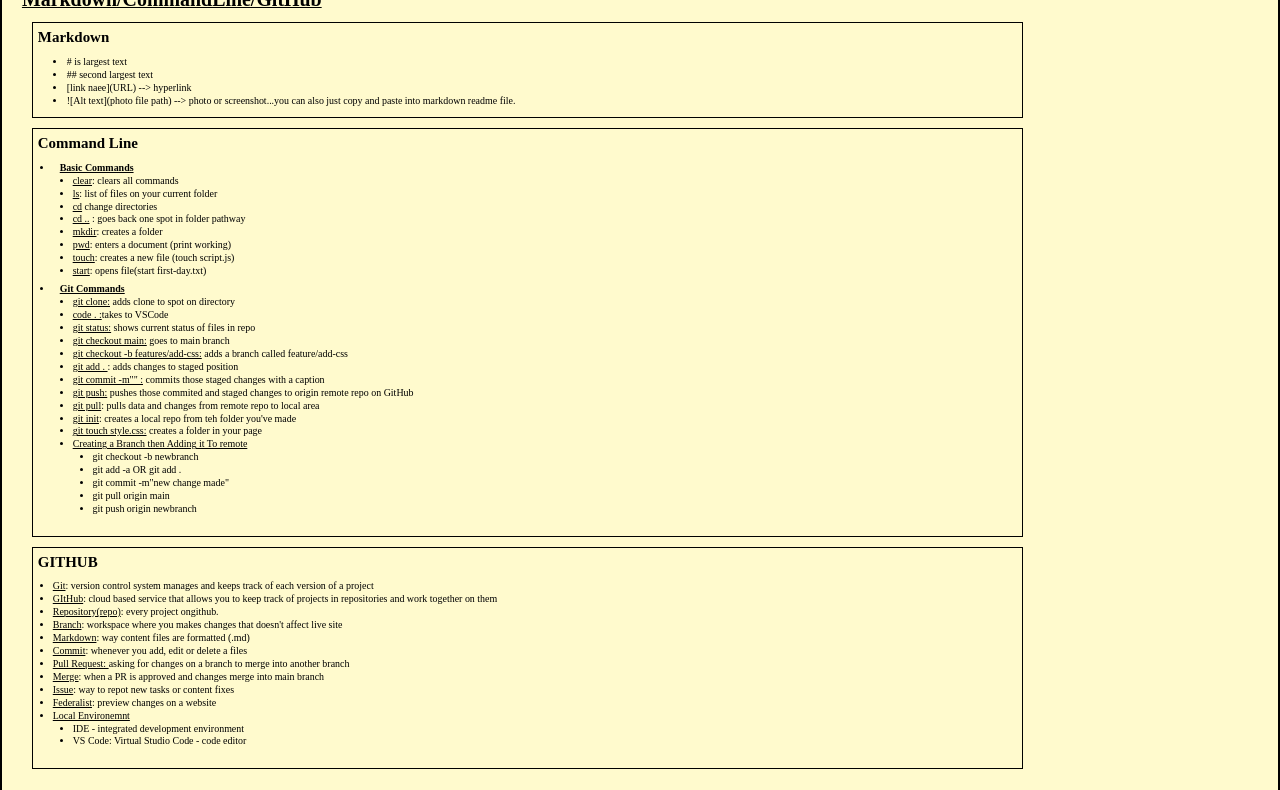
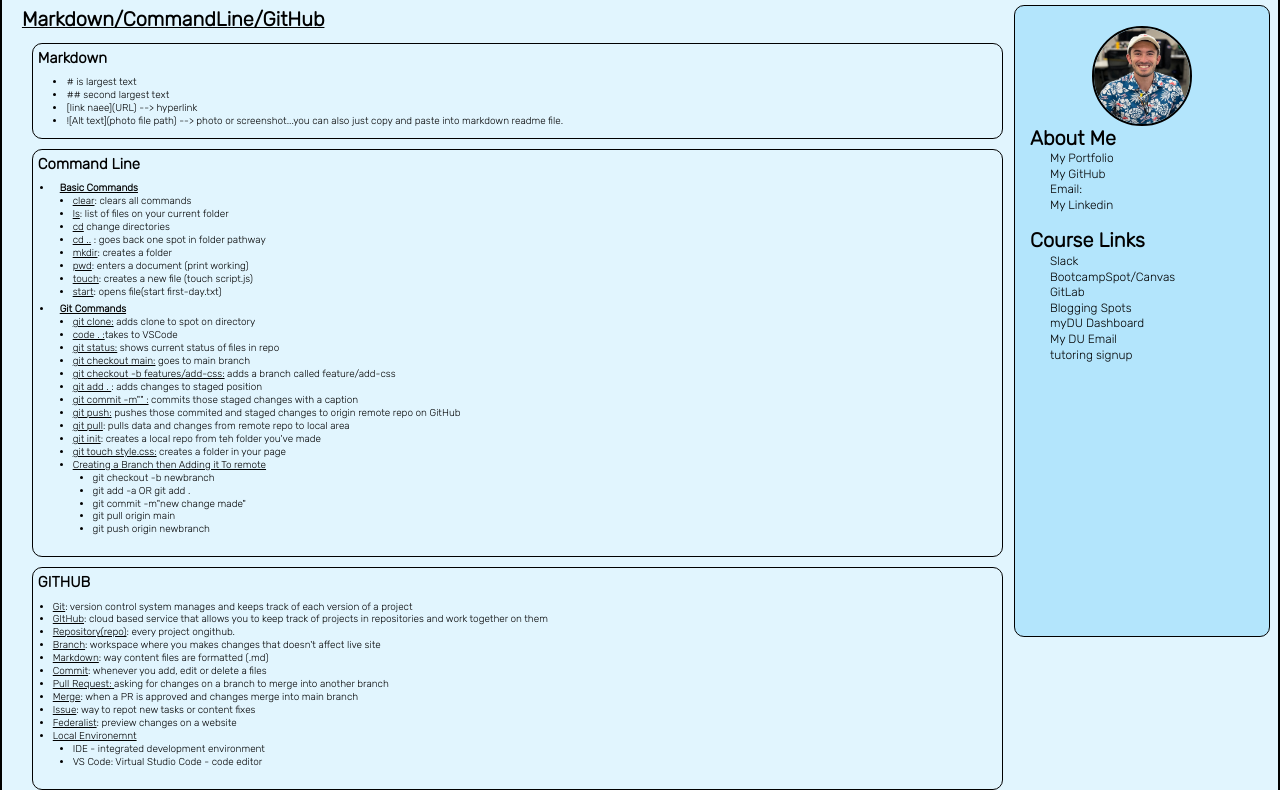
Before and after one commit to nfillip/fullstack-website-notes, a plain HTML site: page index.html in a window 1280 px wide. Shown: the part 115-905 px from the top of the page. Drawn offline with Linux system fonts and the light colour scheme; a web font is replaced by a local one.

Commit message:
finished aside, header, footer. Added more viewport units in for header and aside.

```diff
--- a/assets/style.css
+++ b/assets/style.css
@@ -6,7 +6,7 @@
   box-sizing: border-box;
   padding: 0;
   margin: 0;
-  font-family: serif;
+  font-family: 'Rubik', sans-serif;
 }
 
 body {
@@ -19,10 +19,12 @@
   justify-content: space-between;
   align-items: flex-end;
   width: 100%;
-  height: 8rem;
-  background-color: lightseagreen;
+  height: 13vh;
+  background-color: #01579b;
   color: black;
   border: 0.25rem solid black;
+  position: fixed;
+  top: 0rem;
 }
 
 header h1 {
@@ -38,6 +40,7 @@
   min-width: 30rem;
   margin-right: 2rem;
   margin-bottom: 0.25rem;
+  color: white;
 }
 
 .no-bullet {
@@ -46,40 +49,42 @@
 nav a {
   text-decoration: none;
   color: white;
+  font-size: 1.5rem;
+  margin: 2rem;
 }
-header nav ul:hover {
-  header nav ul {
-    text-decoration: underline;
-  }
+header a:hover {
+  text-decoration: underline;
+  box-shadow: 0px 0px 10px gray inset;
+
 }
 
 main {
   display: flex;
-  background-color: lemonchiffon;
+  background-color: #e1f5fe;
   border: 0.25rem solid black;
+  margin-top: 12.5vh;
 }
 
-.main-div-format {
-}
-div {
+main div {
   display: flex;
   flex-direction: column;
   width: 80%;
   height: 100%;
+
 }
-section {
+main div section {
   display: flex;
   flex-direction: column;
   margin-left: 2rem;
   margin-top: 2rem;
   margin-bottom: 1rem;
 }
-h2 {
+main div h2 {
   font-size: 2rem;
   text-decoration: underline;
   font-weight: bolder;
 }
-article {
+main article {
   display: flex;
   flex-direction: column;
   margin-top: 1rem;
@@ -87,6 +92,8 @@
 
   padding-bottom: 1rem;
   border: 0.15rem solid black;
+  border-radius: 1rem;
+  margin-right: 2rem;
 }
 
 h3 {
@@ -312,7 +319,72 @@
 
 aside {
   display: flex;
-  height: 100%;
-  background-color: purple;
+  position: fixed;
+  top: 15vh;
+  right: 0rem;
+  flex-direction: column;
+
+  height: 79vh;
+  background-color: #b3e5fc;
+  border: .15rem solid black;
+  border-radius: 1rem;
   width: 20%;
+  margin-right: 1rem;
+  margin-bottom: 2rem;
 }
+
+aside a:link,
+aside a:visited {
+  color: black;
+  text-decoration: none;
+  font-size: 1.2rem;
+}
+
+aside ul {
+  list-style-type: none;
+}
+aside ul li:hover {
+  list-style-type: disclosure-closed;
+}
+aside a:hover {
+  text-decoration: underline;
+  font-size: 1.6rem;
+}
+aside img:hover {
+    height: 30rem;
+    width: 30rem;
+    border-radius: 0;
+
+}
+.profile-photo-size {
+  height: 10rem;
+  width: 10rem;
+  border-radius: 50%;
+}
+
+aside section {
+  display: flex;
+  flex-direction: column;
+}
+aside h2 {
+  font-size: 2rem;
+}
+.center-it {
+  padding-top: 2rem;
+
+  align-items: center;
+}
+.aside-text-section {
+  padding-left: 1.5rem;
+  padding-bottom: 1.5rem;
+}
+
+footer {
+    display: flex;
+    align-items: center;
+    justify-content: center;
+    font-size: 1.5rem;
+    border: .25rem solid black;
+    background-color: #01579b;
+    color: white;
+}
--- a/index.html
+++ b/index.html
@@ -9,6 +9,7 @@
       href="https://fonts.googleapis.com/css2?family=Alumni+Sans+Inline+One:ital@0;1&family=Caprasimo&family=Cherry+Bomb+One&family=Handjet:wght@300&family=IBM+Plex+Mono:ital@1&family=Ma+Shan+Zheng&family=Ruwudu:wght@400;700&display=swap"
       rel="stylesheet"
     />
+    <link href="https://fonts.googleapis.com/css2?family=Rubik:wght@300&display=swap" rel="stylesheet">
     <title>Document</title>
   </head>
   <body>
@@ -24,7 +25,7 @@
           <li><a href="#HTML">HTML</a></li>
           <li><a href="#CSS">CSS</a></li>
           <li><a href="#JS">JS</a></li>
-          <li>About Me</li>
+
         </ul>
       </nav>
 
@@ -33,7 +34,7 @@
     <main>
         <div class = "main-div-format">
             <section>
-            <h2>Markdown/CommandLine/GitHub</h2>
+            <h2 id = "CIL/GIT/GitHub">Markdown/CommandLine/GitHub</h2>
             <article>
                 <h3>Markdown</h3>
                 <div>
@@ -117,7 +118,7 @@
             </section>
 
             <section>
-    <h2>HTML</h2>
+    <h2 id ="HTML">HTML</h2>
     <article>
         <h3>Basics</h3>
         <div>
@@ -215,7 +216,7 @@
             </section>
 
             <section>
-        <h2>CSS</h2>
+        <h2 id = "CSS">CSS</h2>
         <article>
           <h3>Editing
             </h3>
@@ -561,14 +562,47 @@
 
             </ul>
             </section>
+
+            <section>
+                <h2 id = "JS">JavaScript coming soon!</h2>
+            </section>
         </div>
         <aside>
-        <h2>My Profile</h2>
+
+            <section class = "center-it">
+                <img src="./assets/profile photo.jpg" alt="photo of me!" class = "profile-photo-size">
+            </section>
+        <section class = "aside-text-section">
+
+            <h2>About Me </h2>
+            <ul>
+                <li><a href="#" target = "_blank" >My Portfolio</a></li>
+                <li><a href="https://github.com/nfillip" target = "_blank" >My GitHub</a></li>
+                <li><a href="mailto:nick.m.fillip@gmail.com" target = "_blank" >Email:</a></li>
+                <li><a href="https://www.linkedin.com/in/nicholas-fillip-2b9237a3/" target = "_blank" >My Linkedin</a></li>
+
+            </ul>
+
+    </section>
+    <section class = "aside-text-section">
+        <h2>Course Links</h2>
+        <ul>
+            <li><a href="https://app.slack.com/client/T05F3L100JC/C05ESHPSDR7" target = "_blank">Slack</a></li>
+            <li><a href="https://courses.bootcampspot.com/courses/4081" target = "_blank">BootcampSpot/Canvas</a></li>
+            <li><a href="https://git.bootcampcontent.com/University-of-Denver/DU-VIRT-FSF-FT-08-2023-U-LOLC" target = "_blank">GitLab</a></li>
+            <li><a href="https://coding-boot-camp.github.io/full-stack/web-development/developer-resources" target = "_blank">Blogging Spots</a></li>
+            <li><a href="https://my.du.edu/dashboard" target = "_blank">myDU Dashboard</a></li>
+            <li><a href="https://outlook.office365.com/mail/" target = "_blank">My DU Email</a></li>
+            <li><a href="https://tinyurl.com/BootCampTutorTeam" target = "_blank">tutoring signup</a></li>
+
+        </ul>
+    </section>
+
         </aside>
     </main>
 
     <footer>
-        Footer
+        &copy; 2023 Fillip's New Website Productions
     </footer>
 
   </body>
```
Also changed, not shown: assets/profile photo.jpg (added).
